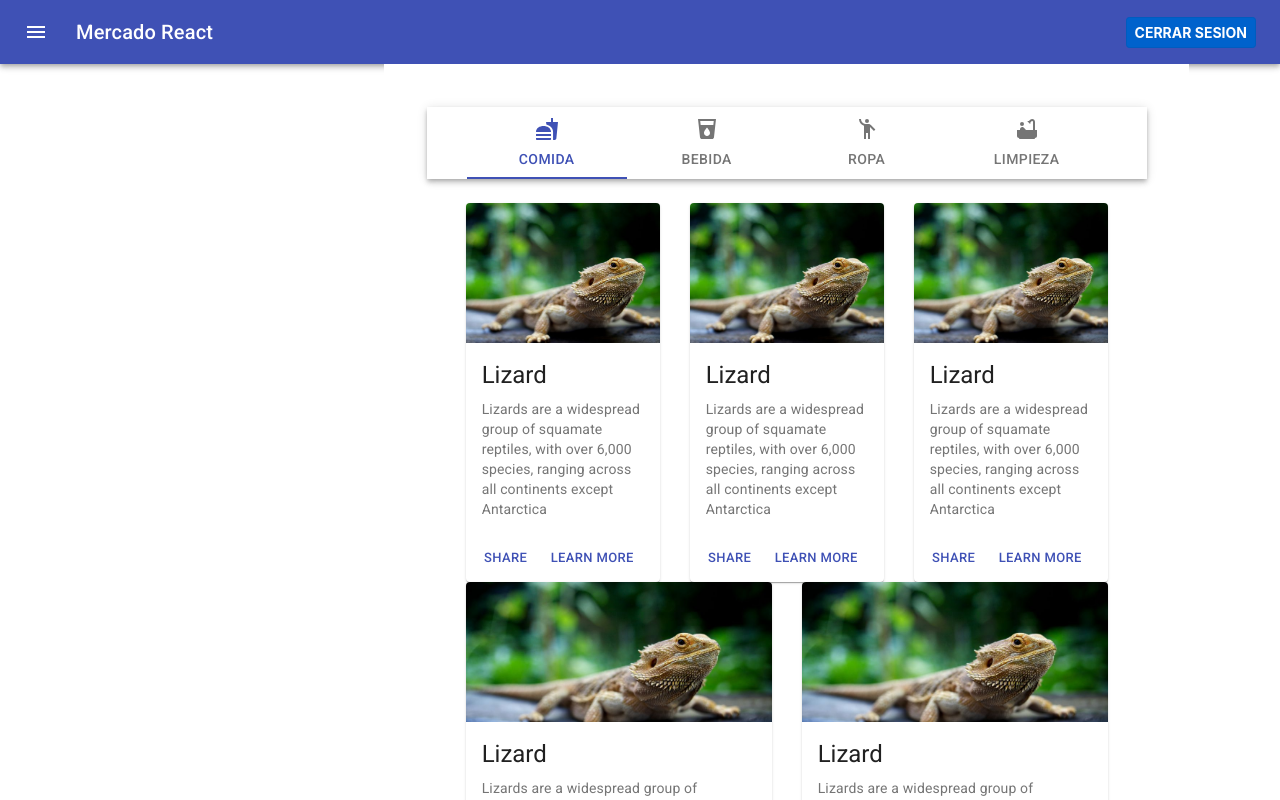
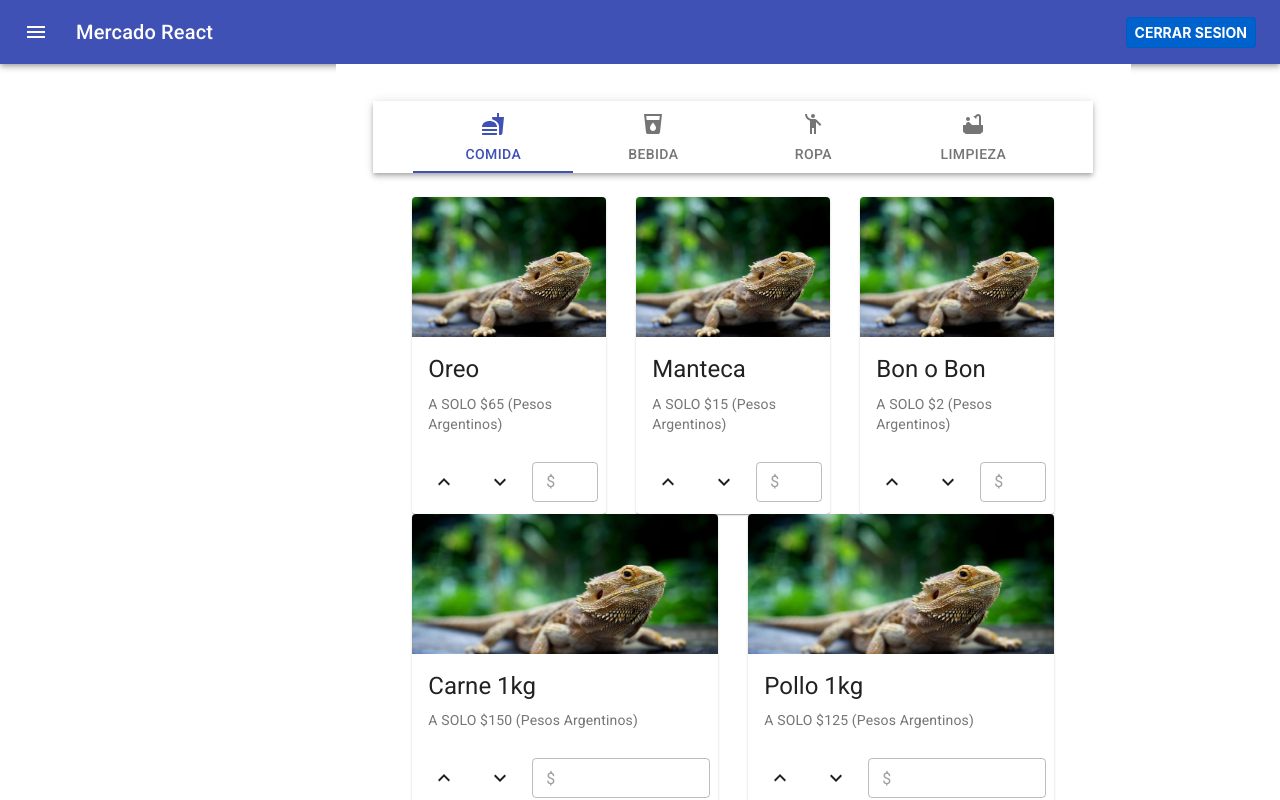
Before and after one commit to santisemhan/proyecto-final-santiago-semhan-v2, a React (Create React App) app: page /Home in a window 1280 px wide. Shown: the top 800 px of the page. Built offline with nearby package versions, Linux system fonts and the light colour scheme.

Commit message:
Poniendo los botones y precios

```diff
--- a/src/Components/Items.js
+++ b/src/Components/Items.js
@@ -49,8 +49,8 @@ const Items = () => {
 
   return (
     <>
-      <div className="col-8">
-        <ItemsTable />
+      <div className="col-7">
+        <ItemsTable items={items} />
       </div>
     </>
   );
--- a/src/Components/ItemsCards.js
+++ b/src/Components/ItemsCards.js
@@ -1,13 +1,23 @@
 import React from "react";
+import {
+  IconButton,
+  CardContent,
+  CardActions,
+  CardActionArea,
+  Card,
+  CardMedia,
+  Typography,
+  FormControl,
+  InputLabel,
+  FilledInput,
+  InputAdornment,
+  TextField,
+} from "@material-ui/core";
 import { makeStyles } from "@material-ui/core/styles";
-import Card from "@material-ui/core/Card";
-import CardActionArea from "@material-ui/core/CardActionArea";
-import CardActions from "@material-ui/core/CardActions";
-import CardContent from "@material-ui/core/CardContent";
-import CardMedia from "@material-ui/core/CardMedia";
-import Button from "@material-ui/core/Button";
-import Typography from "@material-ui/core/Typography";
+import ExpandLessIcon from "@material-ui/icons/ExpandLess";
+import ExpandMoreIcon from "@material-ui/icons/ExpandMore";
 import imagen from "../Images/dragon.jpg";
+import { Button } from "react-bootstrap";
 
 const useStyles = makeStyles({
   root: {
@@ -18,7 +28,8 @@ const useStyles = makeStyles({
   },
 });
 
-const ItemsCards = () => {
+const ItemsCards = (props) => {
+  console.log(props.props.nombre);
   const classes = useStyles();
 
   return (
@@ -31,21 +42,29 @@ const ItemsCards = () => {
         />
         <CardContent>
           <Typography gutterBottom variant="h5" component="h2">
-            Lizard
+            {props.props.nombre}
           </Typography>
           <Typography variant="body2" color="textSecondary" component="p">
-            Lizards are a widespread group of squamate reptiles, with over 6,000
-            species, ranging across all continents except Antarctica
+            A SOLO ${props.props.precio} (Pesos Argentinos)
           </Typography>
         </CardContent>
       </CardActionArea>
       <CardActions>
-        <Button size="small" color="primary">
-          Share
-        </Button>
-        <Button size="small" color="primary">
-          Learn More
-        </Button>
+        <IconButton color="inherit">
+          <ExpandLessIcon />
+        </IconButton>
+        <IconButton color="inherit">
+          <ExpandMoreIcon />
+        </IconButton>
+        <FormControl fullWidth className={classes.margin} variant="filled">
+          <TextField
+            disabled
+            id="outlined-disabled"
+            defaultValue="$"
+            variant="outlined"
+            size="small"
+          />
+        </FormControl>
       </CardActions>
     </Card>
   );
--- a/src/Components/ItemsTable.js
+++ b/src/Components/ItemsTable.js
@@ -52,7 +52,7 @@ const useStyles = makeStyles((theme) => ({
   },
 }));
 
-const ItemsTable = () => {
+const ItemsTable = (props) => {
   const classes = useStyles();
   const [value, setValue] = React.useState(0);
 
@@ -81,32 +81,78 @@ const ItemsTable = () => {
       <TabPanel value={value} index={0}>
         <Container>
           <Row>
-            <Col>
-              <ItemsCards />
-            </Col>
-            <Col>
-              <ItemsCards />
-            </Col>
-            <Col>
-              <ItemsCards />
-            </Col>
-            <Col>
-              <ItemsCards />
-            </Col>
-            <Col>
-              <ItemsCards />
-            </Col>
+            {props.items.length > 0 ? (
+              props.items
+                .filter((item) => item.categoria == 1)
+                .map((item) => (
+                  <Col>
+                    <ItemsCards id={item.id} props={item} />
+                  </Col>
+                ))
+            ) : (
+              <tr>
+                <td colSpan={3}>No hay usuarios en la lista</td>
+              </tr>
+            )}
           </Row>
         </Container>
       </TabPanel>
       <TabPanel value={value} index={1}>
-        Item
+        <Container>
+          <Row>
+            {props.items.length > 0 ? (
+              props.items
+                .filter((item) => item.categoria == 3)
+                .map((item) => (
+                  <Col>
+                    <ItemsCards id={item.id} props={item} />
+                  </Col>
+                ))
+            ) : (
+              <tr>
+                <td colSpan={3}>No hay usuarios en la lista</td>
+              </tr>
+            )}
+          </Row>
+        </Container>
       </TabPanel>
       <TabPanel value={value} index={2}>
-        Item Three
+        <Container>
+          <Row>
+            {props.items.length > 0 ? (
+              props.items
+                .filter((item) => item.categoria == 2)
+                .map((item) => (
+                  <Col>
+                    <ItemsCards id={item.id} props={item} />
+                  </Col>
+                ))
+            ) : (
+              <tr>
+                <td colSpan={3}>No hay usuarios en la lista</td>
+              </tr>
+            )}
+          </Row>
+        </Container>
       </TabPanel>
       <TabPanel value={value} index={3}>
-        Item Four
+        <Container>
+          <Row>
+            {props.items.length > 0 ? (
+              props.items
+                .filter((item) => item.categoria == 0)
+                .map((item) => (
+                  <Col>
+                    <ItemsCards id={item.id} props={item} />
+                  </Col>
+                ))
+            ) : (
+              <tr>
+                <td colSpan={3}>No hay usuarios en la lista</td>
+              </tr>
+            )}
+          </Row>
+        </Container>
       </TabPanel>
     </div>
   );
```
Also changed, not shown: 1 other file (tests, documents, lock files or other folders).
